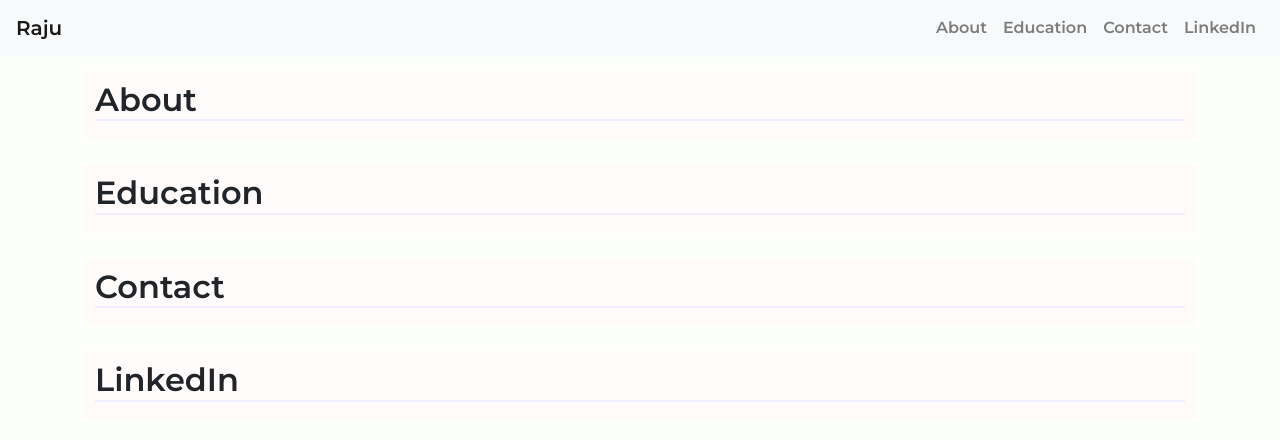
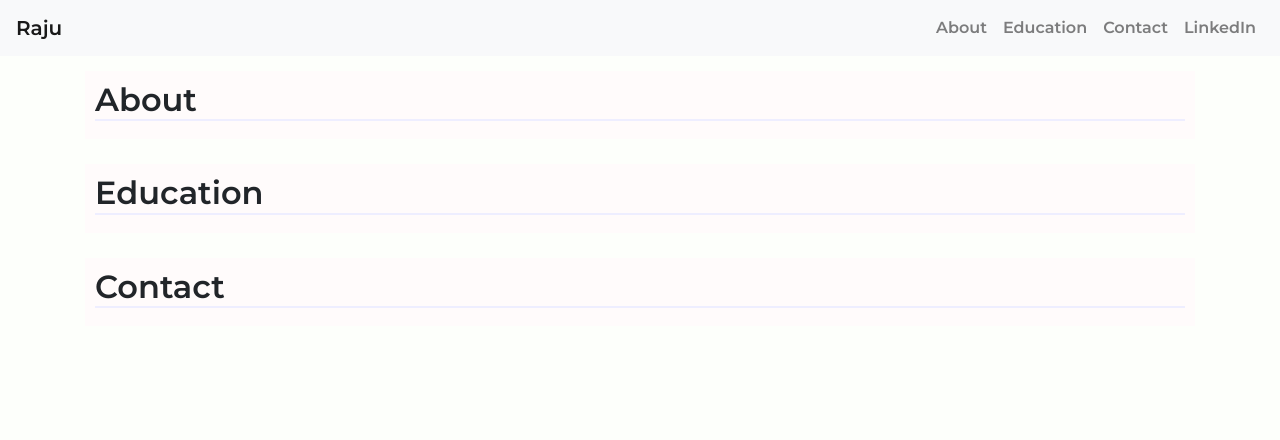
Before and after one commit to BalarajuK/portfolio, a React (Create React App) app: page / in a window 1280 px wide. Shown: the top 440 px of the page. Built offline with nearby package versions, Linux system fonts and the light colour scheme.

Commit message:
Don't render sections that are external links

```diff
--- a/src/components/App.js
+++ b/src/components/App.js
@@ -18,7 +18,7 @@ class App extends Component {
                         <a
                             className="nav-link"
                             target={section.Link ? "_blank" : null}
-                            rel = "noopener"
+                            rel="noopener"
                             href={section.Link ? section.Link : "#" + section.Name}
                             key={section.Name}
                         >
@@ -29,7 +29,7 @@ class App extends Component {
             >
                 {Config.Name}
             </Header>
-            {Config.Sections.map(section => (
+            {Config.Sections.map(section => section.Link ? null : (
                 <section id={section.Name} key={section.Name}>
                     <div className="container">
                         <div className="row">
```
